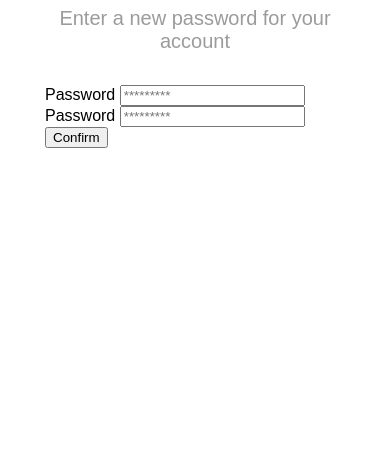
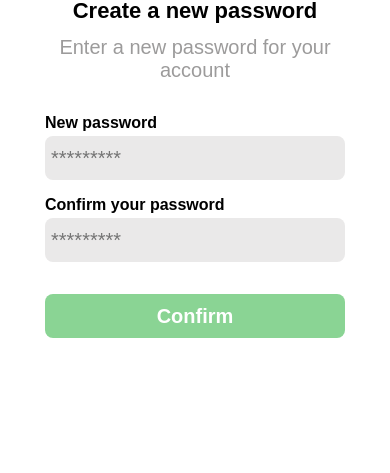
Before and after one commit to rafabo7/samples, a plain HTML site: page yard_sale/1-create-password.html in a window 390 px wide. Shown: the part 371-844 px from the top of the page. Drawn offline with Linux system fonts and the light colour scheme.

Commit message:
Finish first styles of mobile. Create files for next page 'email sent'

```diff
--- a/yard_sale/1-create-password.html
+++ b/yard_sale/1-create-password.html
@@ -14,12 +14,12 @@
             <h1 class="title">Create a new password</h1>
             <p class="subtitle">Enter a new password for your account</p>
 
-            <form action="/" class=" form">
-                <label for="password" class="label">Password</label>
+            <form action="/" class="form">
+                <label for="password" class="label">New password</label>
                 <input type="password" id="password" placeholder="*********" class="input input-password">
 
-                <label for="re-password" class="label">Password</label>
-                <input type="password" id="re-password" placeholder="*********">
+                <label for="re-password" class="label">Confirm your password</label>
+                <input type="password" id="re-password" placeholder="*********" class="input input-password">
                 <input type="submit" value="Confirm" class="primary-button login-button">
             </form>
 
--- a/yard_sale/styles.css
+++ b/yard_sale/styles.css
@@ -2,8 +2,8 @@
     --white: #ffffff;
     --black: #000000;
     --very-light-pink: #9c9b9b;
-    --text-input-field: #f7f7f7;
-    --hospital-green: #ACD9B2;
+    --text-input-field: #eae9e9;
+    --hospital-green: #8ad494;
     --sm: 16px;
     --md: 20px;
     --lg: 22px;
@@ -48,4 +48,49 @@ body {
     margin-bottom: 32px;
     text-align: center;
 }
+
+.form {
+    display: flex;
+    flex-direction: column;
+}
+
+.label {
+    font-size: var(--sm);
+    font-weight: bold;
+    margin-bottom: 4px;
+
+}
+
+.input {
+    background-color:var(--text-input-field);
+    border: none;
+    border-radius: 8px;
+    margin-bottom: 16px;
+    height: 32px;
+    font-size: var(--md);
+    padding: 6px;
+}
+
+.primary-button {
+    background-color: var(--hospital-green);
+    border-radius: 8px;
+    border: none;
+    color: var(--white);
+    width: 100%;
+    cursor: pointer;
+    font-size: var(--md);
+    font-weight: bold;
+    height: 44px;
+}
+
+.login-button{
+    margin-top: 16px;
+    margin-bottom: 32px;
+}
+
+@media (max-width: 820px){
+    .logo{
+        display: block;
+    }
+}
 /* El espaciado / márgenes deben ser múltiplos de 4 */
```
Also changed, not shown: yard_sale/2-email.html (added, +12 -0 lines).
